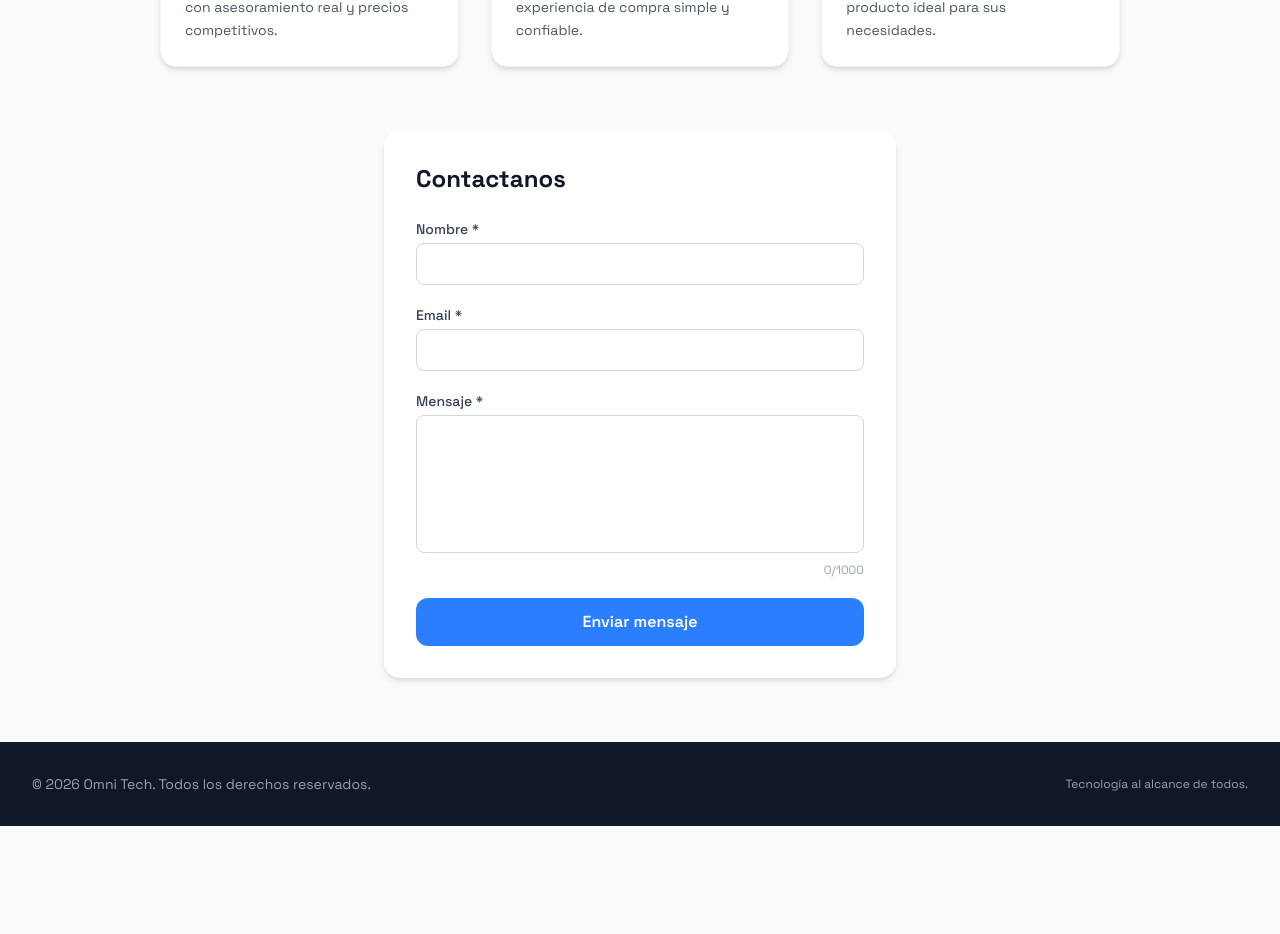
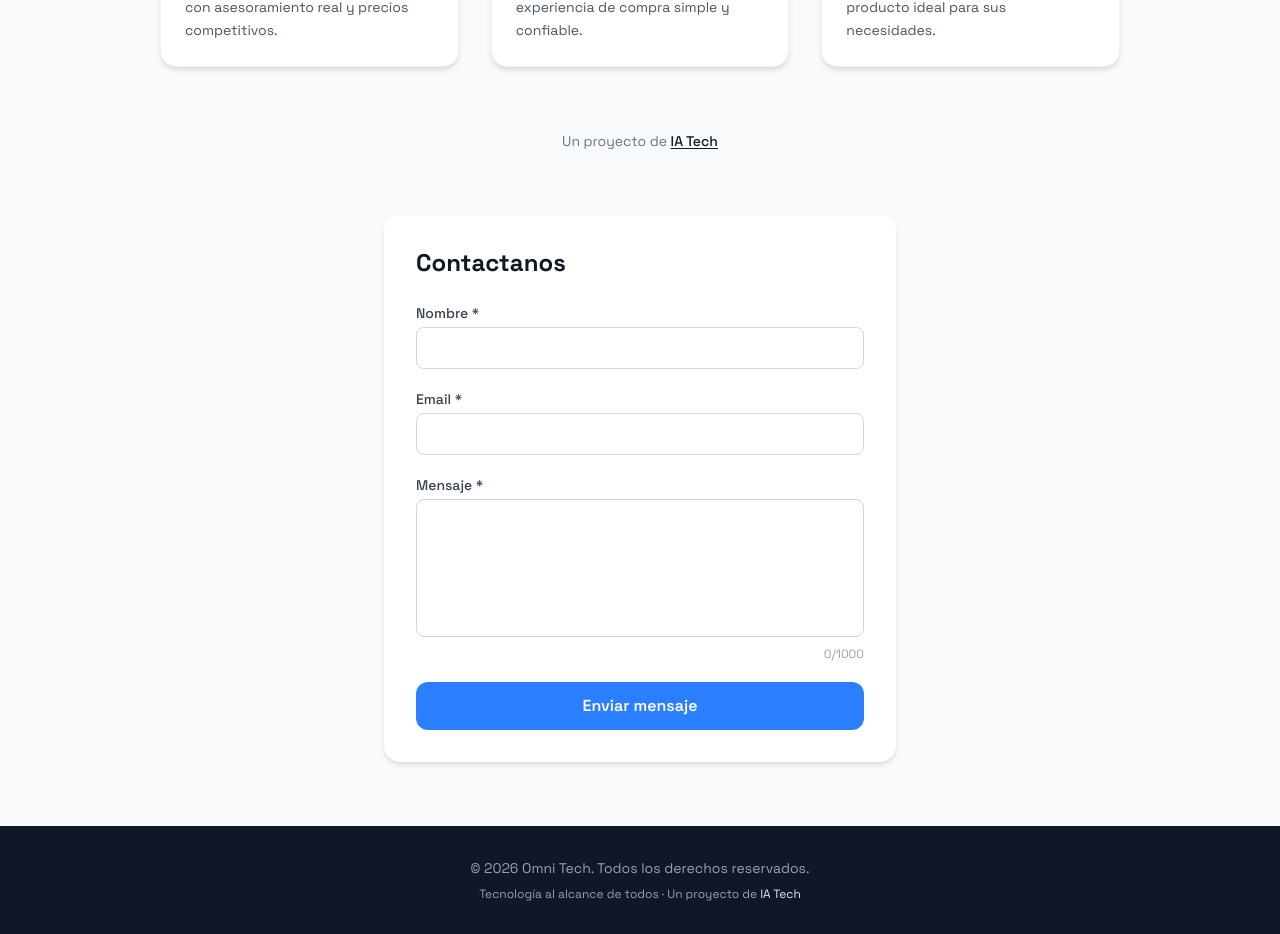
Before and after one commit to FedeiaTech/omni-tech-shop-web, a Next.js app: page /institucional in a window 1280 px wide. Shown: the part 353-1287 px from the top of the page. Before the commit the page ends 1179 px from the top, so only its background shows below. Built offline with nearby package versions, Linux system fonts and the light colour scheme; no server answers.

Commit message:
feat: add IA Tech attribution to footer and about page

```diff
--- a/src/app/institucional/page.tsx
+++ b/src/app/institucional/page.tsx
@@ -41,6 +41,18 @@ export default function InstitucionalPage() {
         </div>
       </div>
 
+      <p className="mb-16 text-center text-sm text-gray-500">
+        Un proyecto de{" "}
+        <a
+          href="https://iatechweb.vercel.app/"
+          target="_blank"
+          rel="noopener noreferrer"
+          className="font-medium text-gray-900 underline underline-offset-2 transition-colors hover:text-blue-700"
+        >
+          IA Tech
+        </a>
+      </p>
+
       <ContactForm />
     </div>
   );
--- a/src/components/Footer.tsx
+++ b/src/components/Footer.tsx
@@ -4,12 +4,20 @@ export default function Footer() {
   return (
     <footer className="bg-gray-900 text-gray-400 mt-auto">
       <div className="max-w-7xl mx-auto px-4 sm:px-6 lg:px-8 py-8">
-        <div className="flex flex-col md:flex-row items-center justify-between gap-4">
+        <div className="flex flex-col items-center gap-2 text-center">
           <p className="text-sm">
             &copy; {year} Omni Tech. Todos los derechos reservados.
           </p>
           <p className="text-xs">
-            Tecnología al alcance de todos.
+            Tecnología al alcance de todos · Un proyecto de{" "}
+            <a
+              href="https://iatechweb.vercel.app/"
+              target="_blank"
+              rel="noopener noreferrer"
+              className="text-gray-200 transition-colors hover:text-white"
+            >
+              IA Tech
+            </a>
           </p>
         </div>
       </div>
```
